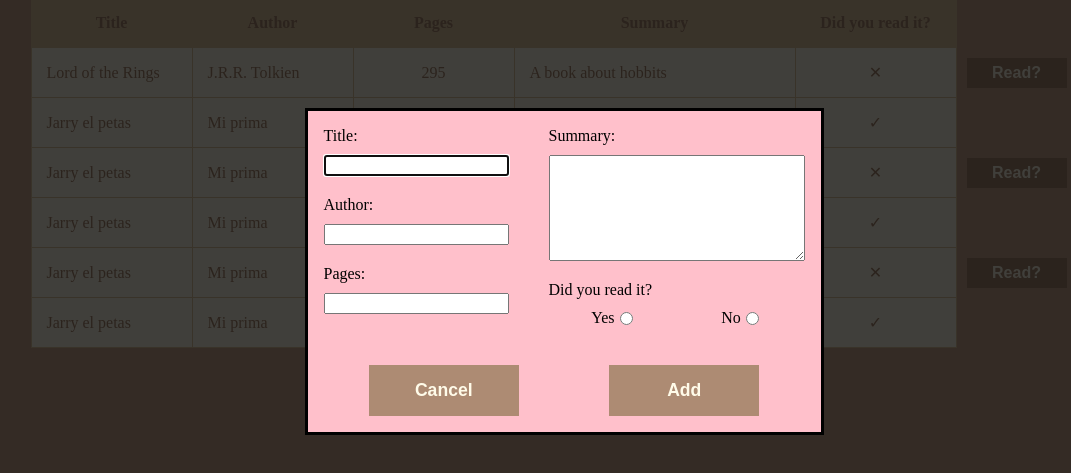
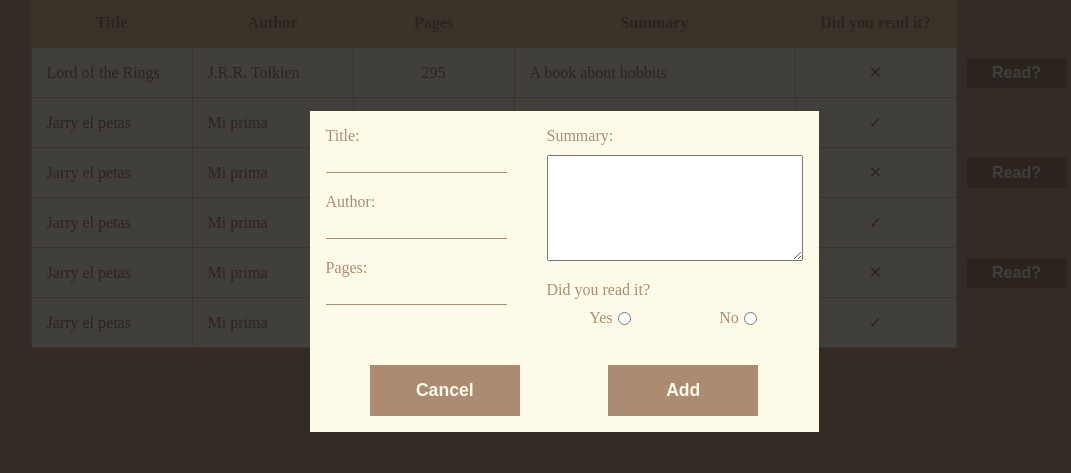
Before and after one commit to jesusfonser/library, a plain HTML site: page index.html in a window 1280 px wide. Both pictures are taken after a click on the button "Add a new book!". Shown: the part 129-602 px from the top of the page, without its empty margins (76-1147 px from the left). Drawn offline with Linux system fonts and the light colour scheme.

Commit message:
Aplica estilos al dialog y acaba

```diff
--- a/style.css
+++ b/style.css
@@ -48,8 +48,27 @@ button{
 }
 
 dialog{
-    background-color: pink;
+    background-color: var(--tablebgcolor);
+    color: var(--titlecolor);
+    border: 0px;
 }
+
+dialog input{
+    background-color: var(--tablebgcolor);
+    border-width: 0px;
+    border-bottom-width: 1px;
+    border-bottom-color: var(--titlecolor);
+}
+
+dialog input:focus{
+    background-color: var(--tablebgcolor);
+    border-width: 0px;
+    border-bottom-width: 1px;
+    border-bottom-color: var(--titlecolor);
+    outline: 0px;
+}
+
+
 
 button:hover{
     cursor: pointer;
@@ -113,6 +132,7 @@ textarea{
     padding: 20px;
     margin-top: 10px;
     display: none;
+    color: black;
 }
 
 .special{
```
